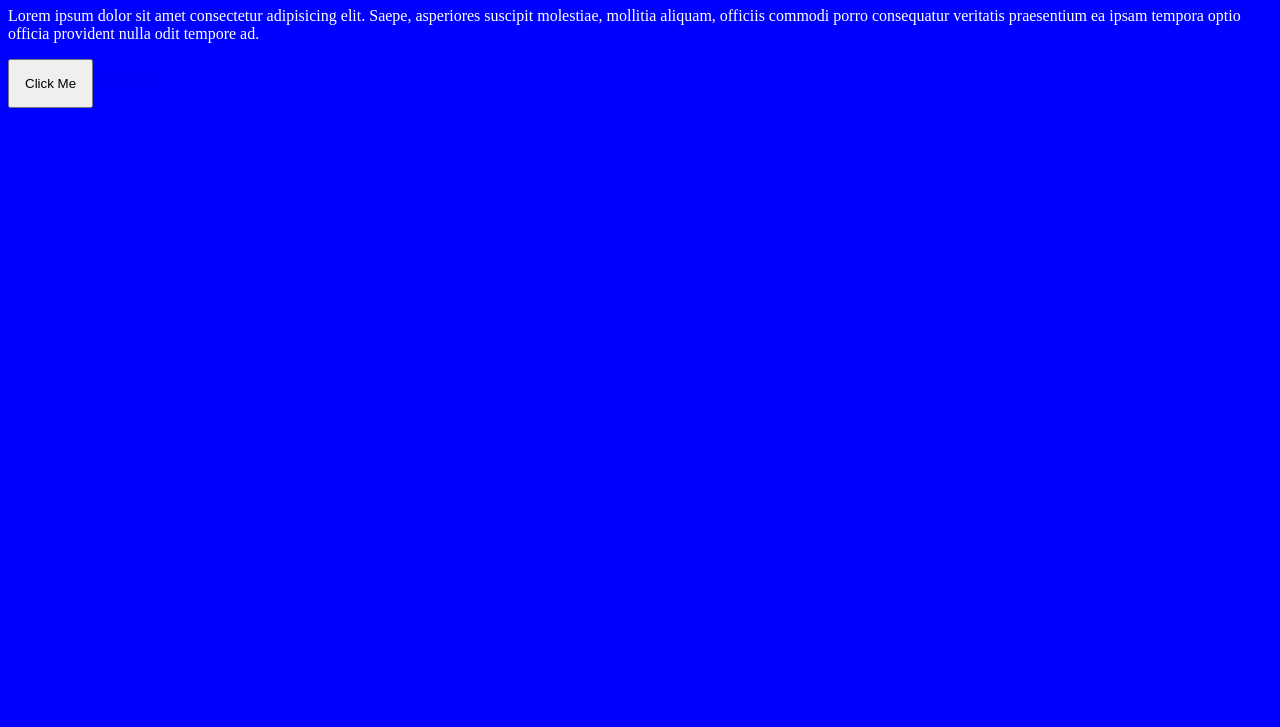
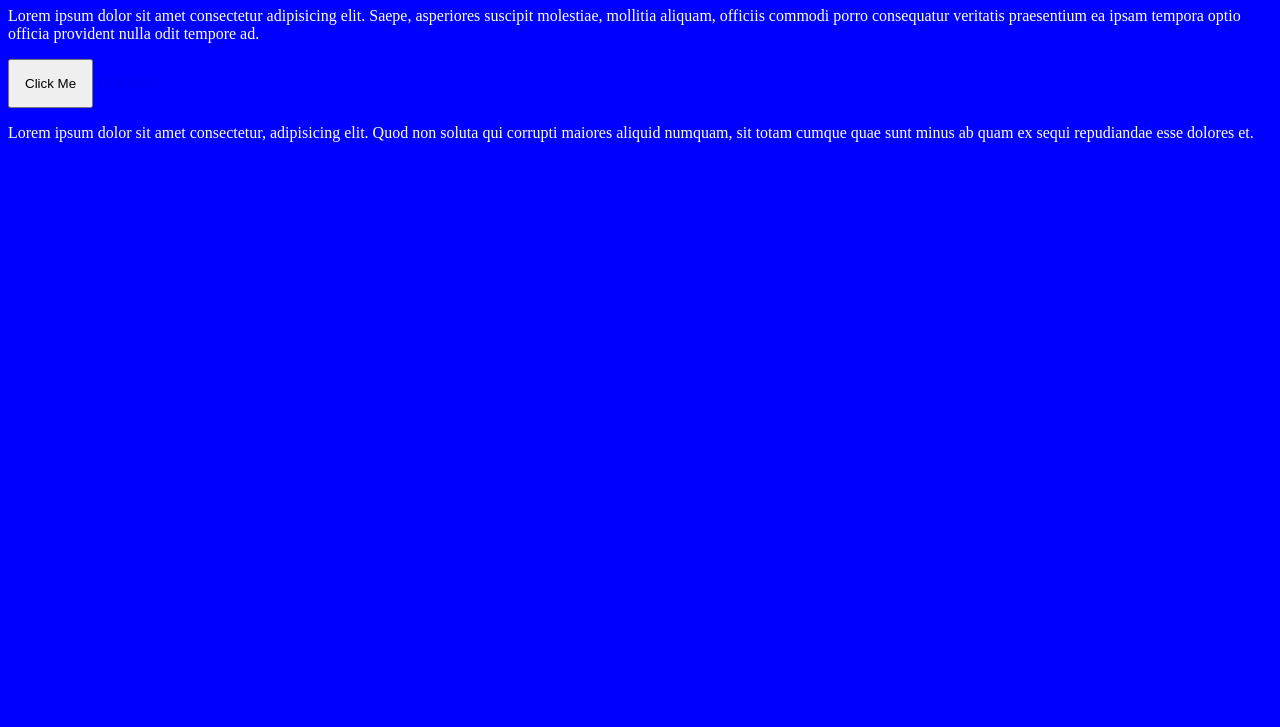
Before and after one commit to Zin-Mg-Nyunt/Git-Test, a plain HTML site: page index.html in a window 1280 px wide. Shown: the part 73-800 px from the top of the page. Drawn offline with Linux system fonts and the light colour scheme.

Commit message:
adding div & p

```diff
--- a/index.html
+++ b/index.html
@@ -16,5 +16,12 @@
     </p>
     <button>Click Me</button>
     <a href="www.google.com">Google</a>
+    <div>
+      <p>
+        Lorem ipsum dolor sit amet consectetur, adipisicing elit. Quod non
+        soluta qui corrupti maiores aliquid numquam, sit totam cumque quae sunt
+        minus ab quam ex sequi repudiandae esse dolores et.
+      </p>
+    </div>
   </body>
 </html>
```
